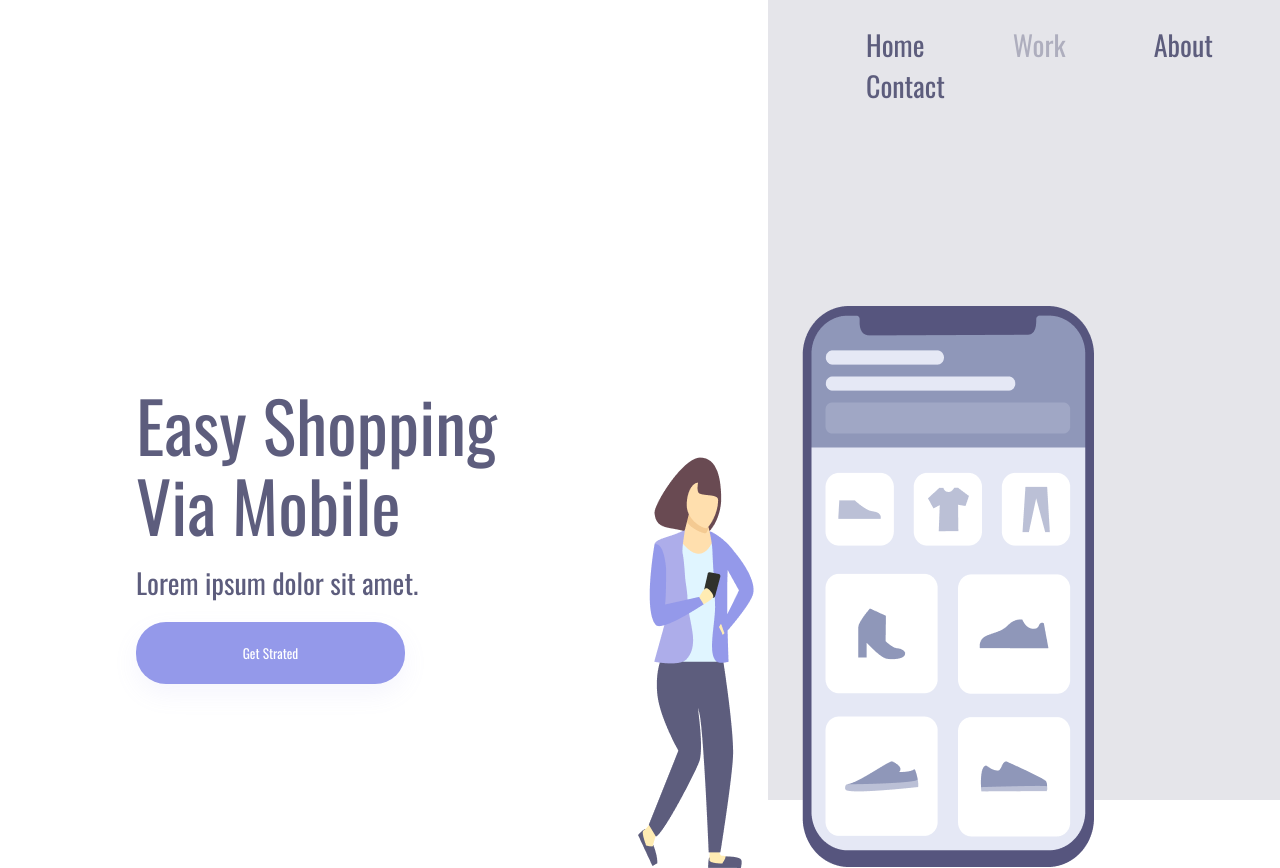
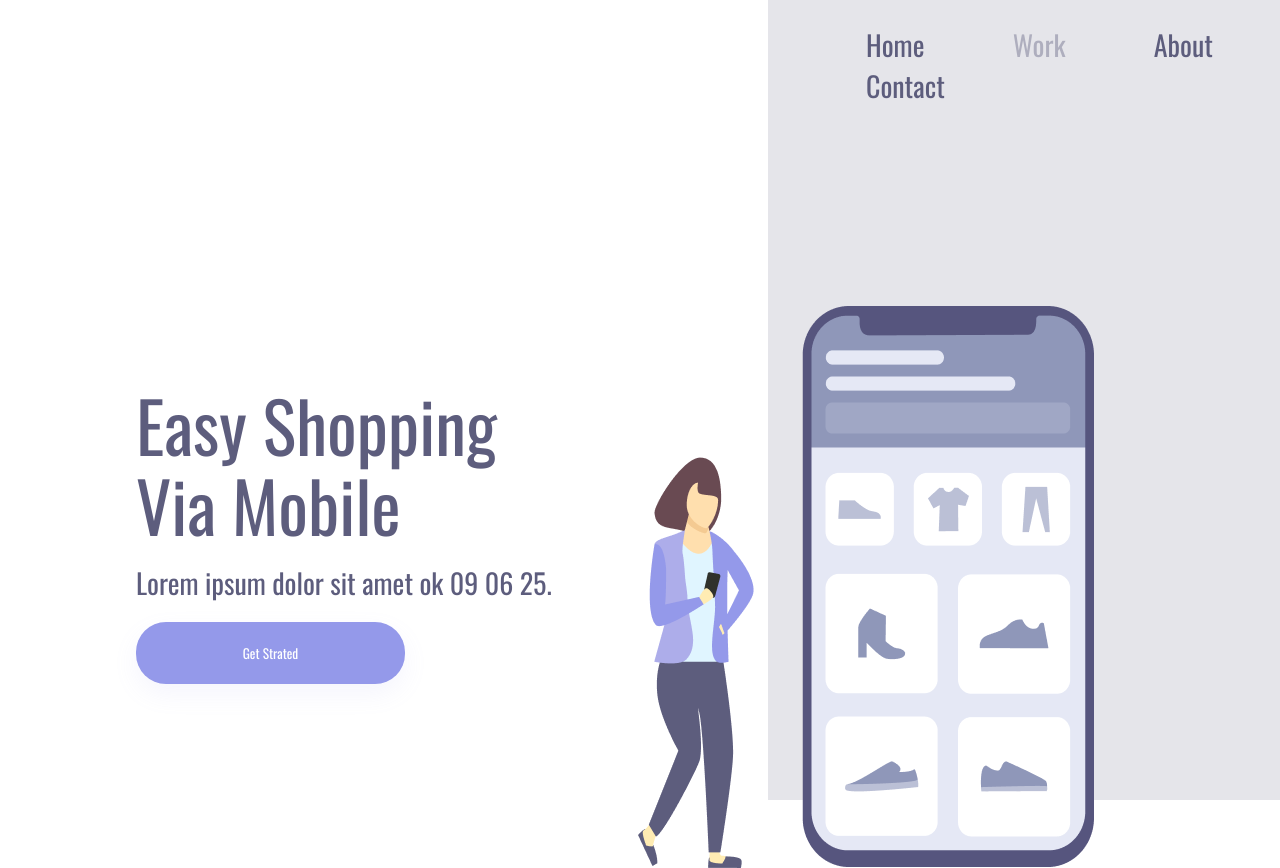
Before and after one commit to Psfs2019/Projeto-Responsivo, a plain HTML site: page index.html in a window 1280 px wide. Drawn offline with nearby package versions, Linux system fonts and the light colour scheme.

Commit message:
Alteração do Paragrafo Principal

```diff
--- a/index.html
+++ b/index.html
@@ -14,7 +14,7 @@
     <div class="wrapper">
         <section class="container-left">
             <h1> Easy Shopping Via Mobile</h1>
-            <p>Lorem ipsum dolor sit amet.</p>
+            <p>Lorem ipsum dolor sit amet ok 09 06 25.</p>
             <button>Get Strated</button>
         </section>
 
```
